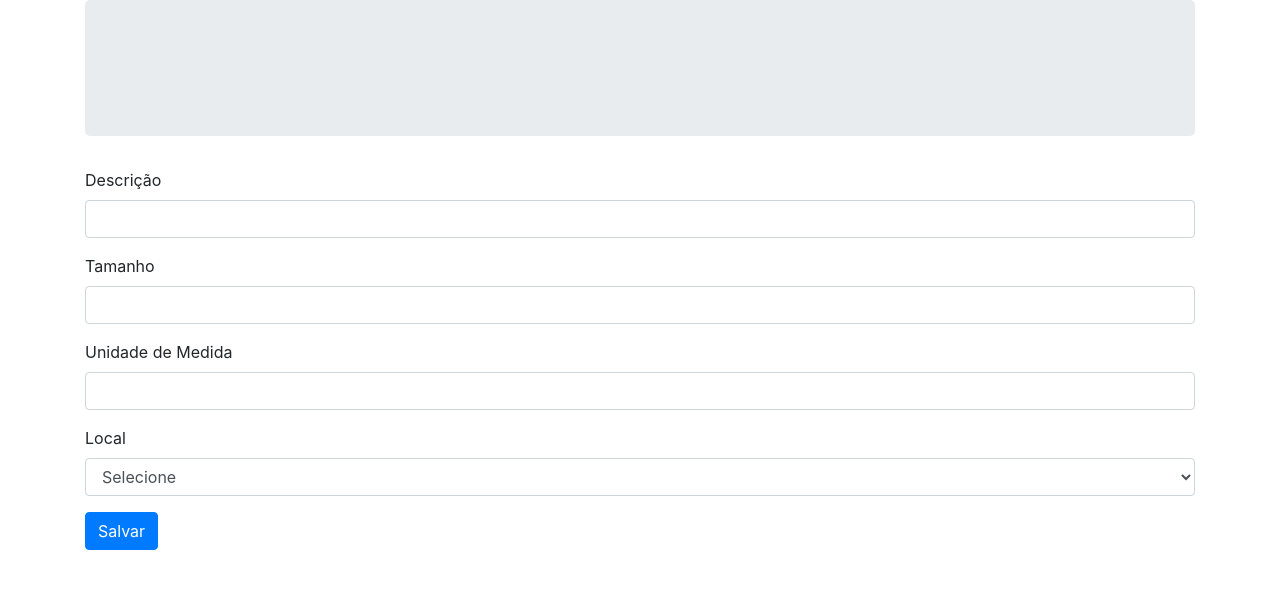
After one commit to CViniciusSDias/php-mvc, a PHP site: page /view/objetos/formulario.php in a window 1280 px wide. The commit adds this page. Shown: the top 589 px of the page. Run offline with PHP 8.4, Linux system fonts and the light colour scheme; the template is opened without the code that fills it, so the values that code supplies are empty.

Commit message:
Formulário, Persistencia e Lista de objetos implementados

```diff
--- a/config/rotas.php
+++ b/config/rotas.php
@@ -1,7 +1,9 @@
 <?php
 
 return [
-    '/listar-objetos' => \Alura\Armazenamento\Controller\ListaDeObjetos::class,
+    '/novo-objeto' => \Alura\Armazenamento\Controller\Objeto\FormularioInsercao::class,
+    '/salvar-objeto' => \Alura\Armazenamento\Controller\Objeto\Persistencia::class,
+    '/listar-objetos' => \Alura\Armazenamento\Controller\Objeto\Lista::class,
     '/novo-local' => \Alura\Armazenamento\Controller\Local\FormularioInsercao::class,
     '/salvar-local' => \Alura\Armazenamento\Controller\Local\Persistencia::class,
     '/listar-locais' => \Alura\Armazenamento\Controller\Local\Lista::class,
--- a/src/Controller/ListaDeObjetos.php
+++ b/src/Controller/Objeto/Lista.php
@@ -1,15 +1,16 @@
 <?php
 
-namespace Alura\Armazenamento\Controller;
+namespace Alura\Armazenamento\Controller\Objeto;
 
 use Alura\Armazenamento\Entity\Objeto;
+use Alura\Armazenamento\Helper\HtmlViewTrait;
 use Alura\Armazenamento\Infra\EntityManagerFactory;
 use Nyholm\Psr7\Response;
 use Psr\Http\Message\ResponseInterface;
 use Psr\Http\Message\ServerRequestInterface;
 use Psr\Http\Server\RequestHandlerInterface;
 
-class ListaDeObjetos implements RequestHandlerInterface
+class Lista implements RequestHandlerInterface
 {
     use HtmlViewTrait;
 
--- a/src/Entity/Objeto.php
+++ b/src/Entity/Objeto.php
@@ -64,4 +64,9 @@ class Objeto
     {
         $this->local = $local;
     }
+
+    public function getDescricaoLocal(): string
+    {
+        return isset($this->local) ? $this->local->getDescricao() : '';
+    }
 }
--- /dev/null
+++ b/view/objetos/formulario.php
@@ -0,0 +1,38 @@
+<?php require __DIR__ . '/../inicio-html.php'; ?>
+
+<div class="jumbotron">
+    <h1><?= $titulo; ?></h1>
+</div>
+
+<form method="post" action="/salvar-objeto<?= isset($objeto) && $objeto->getId() ? '?id=' . $objeto->getId() : ''; ?>">
+    <div class="form-group">
+        <label for="descricao">Descrição</label>
+        <input type="text" class="form-control" id="descricao" name="descricao" value="<?= isset($objeto) ? $objeto->getDescricao() : ''; ?>">
+    </div>
+
+    <div class="form-group">
+        <label for="tamanho">Tamanho</label>
+        <input type="number" class="form-control" id="tamanho" name="tamanho" value="<?= isset($objeto) ? $objeto->getTamanho() : ''; ?>">
+    </div>
+
+    <div class="form-group">
+        <label for="unidade_medida">Unidade de Medida</label>
+        <input type="text" class="form-control" id="unidade_medida" name="unidade_medida" value="<?= isset($objeto) ? $objeto->getUnidadeMedida() : ''; ?>">
+    </div>
+
+    <div class="form-group">
+        <label for="local_id">Local</label>
+        <select name="local_id" id="local_id" class="form-control">
+            <option>Selecione</option>
+            <?php foreach ($locais as $local): ?>
+            <option value="<?= $local->getId(); ?>" <?= isset($objeto) && $objeto->getLocal() == $local ? 'selected' : ''; ?>>
+                <?= $local->getDescricao(); ?>
+            </option>
+            <?php endforeach; ?>
+        </select>
+    </div>
+
+    <button type="submit" class="btn btn-primary">Salvar</button>
+</form>
+
+<?php require __DIR__ . '/../fim-html.php'; ?>
```
Also changed, not shown: src/Controller/Objeto/FormularioInsercao.php (added, +35 -0 lines), src/Controller/Objeto/Persistencia.php (added, +29 -0 lines), view/objetos/listar-objetos.php (+28 -3 lines), db.sqlite.
